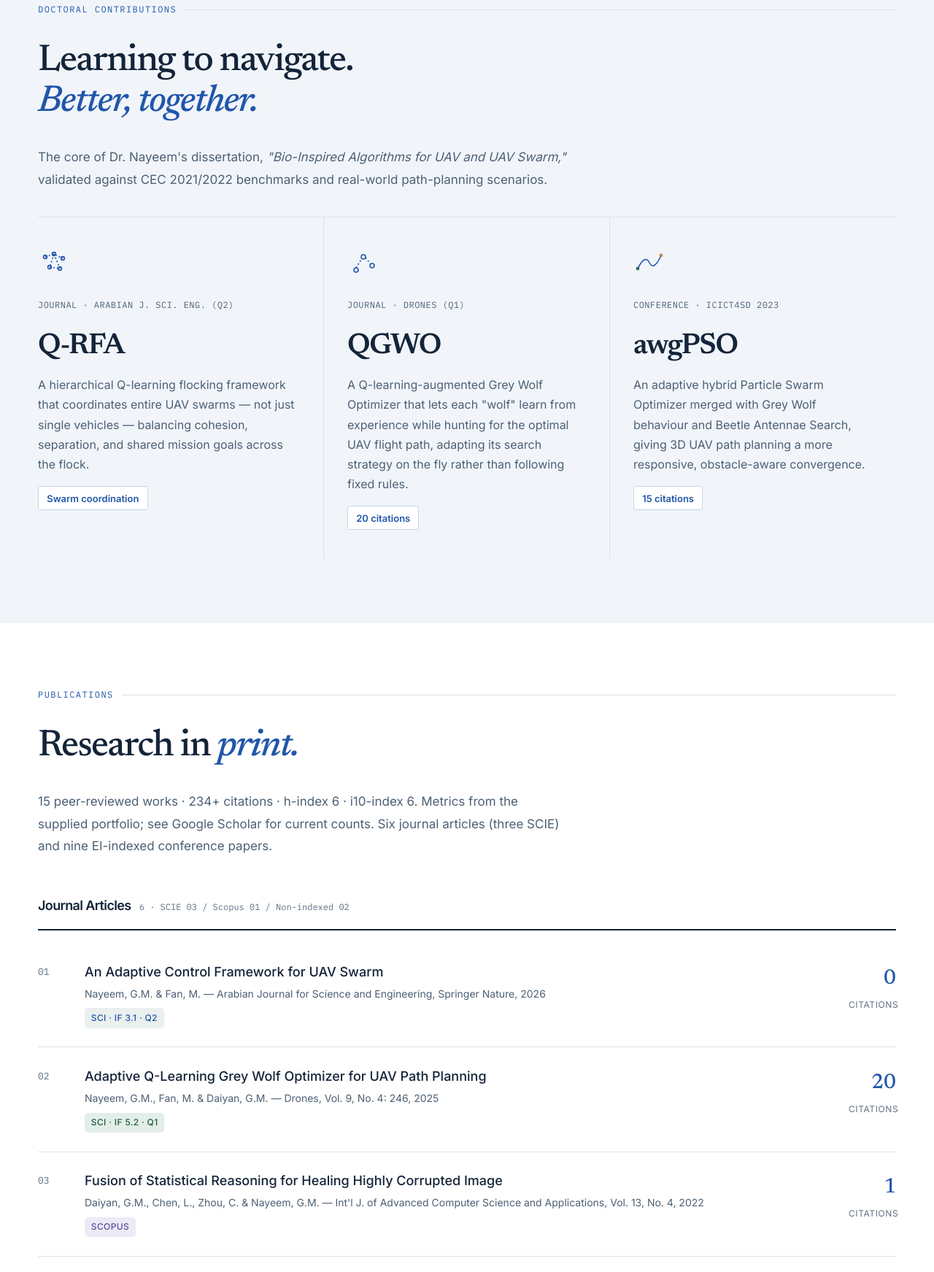
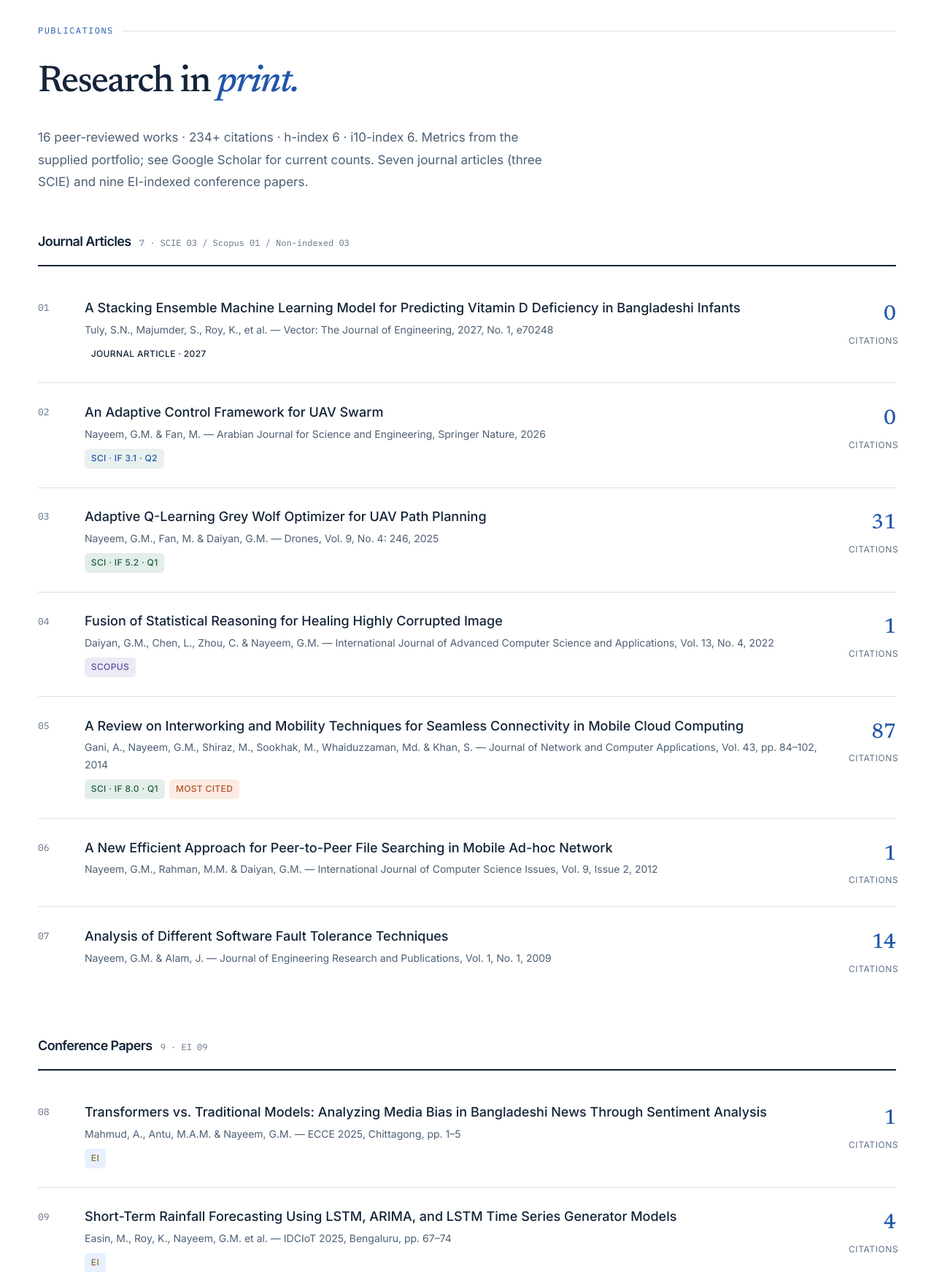
Before and after one commit to gmnctg/gmnctg.github.io, a plain HTML site: page index.html in a window 1280 px wide. Shown: the part 1921-3664 px from the top of the page at 73% size. Drawn offline with Linux system fonts and the light colour scheme.

Commit message:
Update index.html

````diff
--- a/index.html
+++ b/index.html
@@ -530,145 +530,232 @@ body{font-size:17px}h1,h2,h3{letter-spacing:-.035em}a,button{-webkit-tap-highlig
   </div>
 </section>
 
-<!-- RESEARCH -->
-<section id="research" class="alt">
-  <div class="inner">
-    <div class="section-label"><span class="section-label-text">Doctoral Contributions</span></div>
-    <h2 class="section-heading">Learning to navigate.<br><em>Better, together.</em></h2>
-    <p class="section-intro">The core of Dr. Nayeem's dissertation, <em>"Bio-Inspired Algorithms for UAV and UAV Swarm,"</em> validated against CEC 2021/2022 benchmarks and real-world path-planning scenarios.</p>
-    <div class="algo-grid">
-      <div class="algo-card">
-        <svg class="glyph" viewBox="0 0 44 44" fill="none" stroke="#3C6B60" stroke-width="1.6"><circle cx="10" cy="14" r="2.4"/><circle cx="22" cy="10" r="2.4"/><circle cx="34" cy="16" r="2.4"/><circle cx="16" cy="28" r="2.4"/><circle cx="30" cy="30" r="2.4"/><path d="M10 14 L22 10 L34 16 M16 28 L30 30 M22 10 L16 28 M22 10 L30 30" stroke-dasharray="2 3"/></svg>
-        <div class="algo-sub">Journal · Arabian J. Sci. Eng. (Q2)</div>
-        <h3>Q-RFA</h3>
-        <p>A hierarchical Q-learning flocking framework that coordinates entire UAV swarms — not just single vehicles — balancing cohesion, separation, and shared mission goals across the flock.</p>
-        <span class="algo-tag">Swarm coordination</span>
-      </div>
-      <div class="algo-card">
-        <svg class="glyph" viewBox="0 0 44 44" fill="none" stroke="#3C6B60" stroke-width="1.6"><circle cx="12" cy="32" r="3"/><circle cx="22" cy="14" r="3"/><circle cx="34" cy="26" r="3"/><path d="M12 29 L20 16 M25 15 L32 24" stroke-dasharray="2 3"/></svg>
-        <div class="algo-sub">Journal · Drones (Q1)</div>
-        <h3>QGWO</h3>
-        <p>A Q-learning-augmented Grey Wolf Optimizer that lets each "wolf" learn from experience while hunting for the optimal UAV flight path, adapting its search strategy on the fly rather than following fixed rules.</p>
-        <span class="algo-tag">20 citations</span>
-      </div>
-      <div class="algo-card">
-        <svg class="glyph" viewBox="0 0 44 44" fill="none" stroke="#3C6B60" stroke-width="1.6"><path d="M6 30 Q16 10 22 22 Q28 34 38 12" stroke-linecap="round"/><circle cx="6" cy="30" r="2.4" fill="#3C6B60" stroke="none"/><circle cx="38" cy="12" r="2.4" fill="#B98F55" stroke="none"/></svg>
-        <div class="algo-sub">Conference · ICICT4SD 2023</div>
-        <h3>awgPSO</h3>
-        <p>An adaptive hybrid Particle Swarm Optimizer merged with Grey Wolf behaviour and Beetle Antennae Search, giving 3D UAV path planning a more responsive, obstacle-aware convergence.</p>
-        <span class="algo-tag">15 citations</span>
-      </div>
-
-    </div>
-  </div>
-</section>
-
+```html
 <!-- PUBLICATIONS -->
 <section id="publications">
-  <div class="section-label"><span class="section-label-text">Publications</span></div>
+  <div class="section-label">
+    <span class="section-label-text">Publications</span>
+  </div>
+
   <h2 class="section-heading">Research in <em>print.</em></h2>
-  <p class="section-intro">15 peer-reviewed works · 234+ citations · h-index 6 · i10-index 6. Metrics from the supplied portfolio; see Google Scholar for current counts. Six journal articles (three SCIE) and nine EI-indexed conference papers.</p>
+
+  <p class="section-intro">
+    16 peer-reviewed works · 234+ citations · h-index 6 · i10-index 6.
+    Metrics from the supplied portfolio; see Google Scholar for current counts.
+    Seven journal articles (three SCIE) and nine EI-indexed conference papers.
+  </p>
 
   <div class="pub-group">
-    <div class="pub-group-title"><h3>Journal Articles</h3><span class="count mono">6 · SCIE 03 / Scopus 01 / Non-indexed 02</span></div>
+    <div class="pub-group-title">
+      <h3>Journal Articles</h3>
+      <span class="count mono">7 · SCIE 03 / Scopus 01 / Non-indexed 03</span>
+    </div>
 
+    <!-- NEWEST JOURNAL PUBLICATION -->
     <div class="pub-item">
       <div class="pub-num mono">01</div>
       <div class="pub-body">
-        <div class="pub-title"><a href="https://doi.org/10.1007/s13369-026-11363-2" target="_blank" rel="noopener noreferrer">An Adaptive Control Framework for UAV Swarm</a></div>
-        <div class="pub-venue">Nayeem, G.M. &amp; Fan, M. — Arabian Journal for Science and Engineering, Springer Nature, 2026</div>
-        <div class="pub-badges"><span class="badge badge-q2">SCI · IF 3.1 · Q2</span></div>
+        <div class="pub-title">
+          <a href="https://doi.org/10.1049/tje2.70248"
+             target="_blank"
+             rel="noopener noreferrer">
+            A Stacking Ensemble Machine Learning Model for Predicting Vitamin D Deficiency in Bangladeshi Infants
+          </a>
+        </div>
+        <div class="pub-venue">
+          Tuly, S.N., Majumder, S., Roy, K., et al. —
+          Vector: The Journal of Engineering, 2027, No. 1, e70248
+        </div>
+        <div class="pub-badges">
+          <span class="badge">Journal Article · 2027</span>
+        </div>
       </div>
-      <div class="pub-cite"><div class="n">0</div><div class="l">Citations</div></div>
+      <div class="pub-cite">
+        <div class="n">0</div>
+        <div class="l">Citations</div>
+      </div>
     </div>
 
+    <!-- EXISTING JOURNAL PUBLICATIONS -->
     <div class="pub-item">
       <div class="pub-num mono">02</div>
       <div class="pub-body">
-        <div class="pub-title"><a href="https://doi.org/10.3390/drones9040246" target="_blank" rel="noopener noreferrer">Adaptive Q-Learning Grey Wolf Optimizer for UAV Path Planning</a></div>
-        <div class="pub-venue">Nayeem, G.M., Fan, M. &amp; Daiyan, G.M. — Drones, Vol. 9, No. 4: 246, 2025</div>
-        <div class="pub-badges"><span class="badge badge-q1">SCI · IF 5.2 · Q1</span></div>
+        <div class="pub-title">
+          <a href="https://doi.org/10.1007/s13369-026-11363-2"
+             target="_blank" rel="noopener noreferrer">
+            An Adaptive Control Framework for UAV Swarm
+          </a>
+        </div>
+        <div class="pub-venue">
+          Nayeem, G.M. &amp; Fan, M. — Arabian Journal for Science and Engineering, Springer Nature, 2026
+        </div>
+        <div class="pub-badges">
+          <span class="badge badge-q2">SCI · IF 3.1 · Q2</span>
+        </div>
       </div>
-      <div class="pub-cite"><div class="n">20</div><div class="l">Citations</div></div>
+      <div class="pub-cite">
+        <div class="n">0</div>
+        <div class="l">Citations</div>
+      </div>
     </div>
 
     <div class="pub-item">
       <div class="pub-num mono">03</div>
       <div class="pub-body">
-        <div class="pub-title"><a href="https://doi.org/10.14569/IJACSA.2022.0130472" target="_blank" rel="noopener noreferrer">Fusion of Statistical Reasoning for Healing Highly Corrupted Image</a></div>
-        <div class="pub-venue">Daiyan, G.M., Chen, L., Zhou, C. &amp; Nayeem, G.M. — Int'l J. of Advanced Computer Science and Applications, Vol. 13, No. 4, 2022</div>
-        <div class="pub-badges"><span class="badge badge-scopus">Scopus</span></div>
+        <div class="pub-title">
+          <a href="https://doi.org/10.3390/drones9040246"
+             target="_blank" rel="noopener noreferrer">
+            Adaptive Q-Learning Grey Wolf Optimizer for UAV Path Planning
+          </a>
+        </div>
+        <div class="pub-venue">
+          Nayeem, G.M., Fan, M. &amp; Daiyan, G.M. — Drones, Vol. 9, No. 4: 246, 2025
+        </div>
+        <div class="pub-badges">
+          <span class="badge badge-q1">SCI · IF 5.2 · Q1</span>
+        </div>
       </div>
-      <div class="pub-cite"><div class="n">1</div><div class="l">Citations</div></div>
+      <div class="pub-cite">
+        <div class="n">31</div>
+        <div class="l">Citations</div>
+      </div>
     </div>
 
     <div class="pub-item">
       <div class="pub-num mono">04</div>
       <div class="pub-body">
-        <div class="pub-title"><a href="https://doi.org/10.1016/j.jnca.2014.04.009" target="_blank" rel="noopener noreferrer">A Review on Interworking and Mobility Techniques for Seamless Connectivity in Mobile Cloud Computing</a></div>
-        <div class="pub-venue">Gani, A., Nayeem, G.M., Shiraz, M., Sookhak, M., Whaiduzzaman, Md. &amp; Khan, S. — Journal of Network and Computer Applications, Vol. 43, pp. 84–102, 2014</div>
-        <div class="pub-badges"><span class="badge badge-q1">SCI · IF 8.0 · Q1</span><span class="badge badge-best">Most Cited</span></div>
+        <div class="pub-title">
+          <a href="https://doi.org/10.14569/IJACSA.2022.0130472"
+             target="_blank" rel="noopener noreferrer">
+            Fusion of Statistical Reasoning for Healing Highly Corrupted Image
+          </a>
+        </div>
+        <div class="pub-venue">
+          Daiyan, G.M., Chen, L., Zhou, C. &amp; Nayeem, G.M. —
+          International Journal of Advanced Computer Science and Applications, Vol. 13, No. 4, 2022
+        </div>
+        <div class="pub-badges">
+          <span class="badge badge-scopus">Scopus</span>
+        </div>
       </div>
-      <div class="pub-cite"><div class="n">87</div><div class="l">Citations</div></div>
+      <div class="pub-cite">
+        <div class="n">1</div>
+        <div class="l">Citations</div>
+      </div>
     </div>
 
     <div class="pub-item">
       <div class="pub-num mono">05</div>
       <div class="pub-body">
-        <div class="pub-title">A New Efficient Approach for Peer-to-Peer File Searching in Mobile Ad-hoc Network</div>
-        <div class="pub-venue">Nayeem, G.M., Rahman, M.M. &amp; Daiyan, G.M. — International Journal of Computer Science Issues, Vol. 9, Issue 2, 2012</div>
+        <div class="pub-title">
+          <a href="https://doi.org/10.1016/j.jnca.2014.04.009"
+             target="_blank" rel="noopener noreferrer">
+            A Review on Interworking and Mobility Techniques for Seamless Connectivity in Mobile Cloud Computing
+          </a>
+        </div>
+        <div class="pub-venue">
+          Gani, A., Nayeem, G.M., Shiraz, M., Sookhak, M., Whaiduzzaman, Md. &amp; Khan, S. —
+          Journal of Network and Computer Applications, Vol. 43, pp. 84–102, 2014
+        </div>
+        <div class="pub-badges">
+          <span class="badge badge-q1">SCI · IF 8.0 · Q1</span>
+          <span class="badge badge-best">Most Cited</span>
+        </div>
       </div>
-      <div class="pub-cite"><div class="n">1</div><div class="l">Citations</div></div>
+      <div class="pub-cite">
+        <div class="n">87</div>
+        <div class="l">Citations</div>
+      </div>
     </div>
 
     <div class="pub-item">
       <div class="pub-num mono">06</div>
       <div class="pub-body">
-        <div class="pub-title">Analysis of Different Software Fault Tolerance Techniques</div>
-        <div class="pub-venue">Nayeem, G.M. &amp; Alam, J. — Journal of Engineering Research and Publications, Vol. 1, No. 1, 2009</div>
+        <div class="pub-title">
+          A New Efficient Approach for Peer-to-Peer File Searching in Mobile Ad-hoc Network
+        </div>
+        <div class="pub-venue">
+          Nayeem, G.M., Rahman, M.M. &amp; Daiyan, G.M. —
+          International Journal of Computer Science Issues, Vol. 9, Issue 2, 2012
+        </div>
       </div>
-      <div class="pub-cite"><div class="n">14</div><div class="l">Citations</div></div>
+      <div class="pub-cite">
+        <div class="n">1</div>
+        <div class="l">Citations</div>
+      </div>
     </div>
-  </div>
-
-  <div class="pub-group">
-    <div class="pub-group-title"><h3>Conference Papers</h3><span class="count mono">9 · EI 09</span></div>
 
     <div class="pub-item">
       <div class="pub-num mono">07</div>
       <div class="pub-body">
-        <div class="pub-title"><a href="https://doi.org/10.1109/ECCE64574.2025.11013784" target="_blank" rel="noopener noreferrer">Transformers vs. Traditional Models: Analyzing Media Bias in Bangladeshi News Through Sentiment Analysis</a></div>
-        <div class="pub-venue">Mahmud, A., Antu, M.A.M. &amp; Nayeem, G.M. — ECCE 2025, Chittagong, pp. 1–5</div>
+        <div class="pub-title">
+          Analysis of Different Software Fault Tolerance Techniques
+        </div>
+        <div class="pub-venue">
+          Nayeem, G.M. &amp; Alam, J. —
+          Journal of Engineering Research and Publications, Vol. 1, No. 1, 2009
+        </div>
+      </div>
+      <div class="pub-cite">
+        <div class="n">14</div>
+        <div class="l">Citations</div>
+      </div>
+    </div>
+  </div>
+
+  <!-- CONFERENCE PAPERS: PRESERVED -->
+  <div class="pub-group">
+    <div class="pub-group-title">
+      <h3>Conference Papers</h3>
+      <span class="count mono">9 · EI 09</span>
+    </div>
+
+    <div class="pub-item">
+      <div class="pub-num mono">08</div>
+      <div class="pub-body">
+        <div class="pub-title">
+          <a href="https://doi.org/10.1109/ECCE64574.2025.11013784"
+             target="_blank" rel="noopener noreferrer">
+            Transformers vs. Traditional Models: Analyzing Media Bias in Bangladeshi News Through Sentiment Analysis
+          </a>
+        </div>
+        <div class="pub-venue">
+          Mahmud, A., Antu, M.A.M. &amp; Nayeem, G.M. — ECCE 2025, Chittagong, pp. 1–5
+        </div>
         <div class="pub-badges"><span class="badge badge-ei">EI</span></div>
       </div>
       <div class="pub-cite"><div class="n">1</div><div class="l">Citations</div></div>
     </div>
 
     <div class="pub-item">
-      <div class="pub-num mono">08</div>
+      <div class="pub-num mono">09</div>
       <div class="pub-body">
-        <div class="pub-title"><a href="https://doi.org/10.1109/IDCIOT64235.2025.10915165" target="_blank" rel="noopener noreferrer">Short-Term Rainfall Forecasting Using LSTM, ARIMA, and LSTM Time Series Generator Models</a></div>
-        <div class="pub-venue">Easin, M., Roy, K., Nayeem, G.M. et al. — IDCIoT 2025, Bengaluru, pp. 67–74</div>
+        <div class="pub-title">
+          <a href="https://doi.org/10.1109/IDCIOT64235.2025.10915165"
+             target="_blank" rel="noopener noreferrer">
+            Short-Term Rainfall Forecasting Using LSTM, ARIMA, and LSTM Time Series Generator Models
+          </a>
+        </div>
+        <div class="pub-venue">
+          Easin, M., Roy, K., Nayeem, G.M. et al. — IDCIoT 2025, Bengaluru, pp. 67–74
+        </div>
         <div class="pub-badges"><span class="badge badge-ei">EI</span></div>
       </div>
-      <div class="pub-cite"><div class="n">2</div><div class="l">Citations</div></div>
-    </div>
-
-    <div class="pub-item">
-      <div class="pub-num mono">09</div>
-      <div class="pub-body">
-        <div class="pub-title"><a href="https://doi.org/10.1145/3723178.3723249" target="_blank" rel="noopener noreferrer">A Time-Varying Grey Wolf Optimizer</a></div>
-        <div class="pub-venue">Nayeem, G.M., Kamal, MD.S.B., Daiyan, G.M. &amp; Khan, M.A. — ICCA '24, ACM, pp. 534–539</div>
-        <div class="pub-badges"><span class="badge badge-ei">EI</span></div>
-      </div>
-      <div class="pub-cite"><div class="n">1</div><div class="l">Citations</div></div>
+      <div class="pub-cite"><div class="n">4</div><div class="l">Citations</div></div>
     </div>
 
     <div class="pub-item">
       <div class="pub-num mono">10</div>
       <div class="pub-body">
-        <div class="pub-title"><a href="https://doi.org/10.1109/ICCIT60459.2023.10441088" target="_blank" rel="noopener noreferrer">Enhanced Particle Swarm Optimization for UAV Path Planning</a></div>
-        <div class="pub-venue">Nayeem, G.M., Khan, M.A., Fahad, K.S., Daiyan, G.M. &amp; Dhrubo, S.A.M. — ICCIT 2023, Cox's Bazar, pp. 1–4</div>
+        <div class="pub-title">
+          <a href="https://doi.org/10.1145/3723178.3723249"
+             target="_blank" rel="noopener noreferrer">
+            A Time-Varying Grey Wolf Optimizer
+          </a>
+        </div>
+        <div class="pub-venue">
+          Nayeem, G.M., Kamal, MD.S.B., Daiyan, G.M. &amp; Khan, M.A. — ICCA '24, ACM, pp. 534–539
+        </div>
         <div class="pub-badges"><span class="badge badge-ei">EI</span></div>
       </div>
       <div class="pub-cite"><div class="n">2</div><div class="l">Citations</div></div>
@@ -677,54 +764,113 @@ body{font-size:17px}h1,h2,h3{letter-spacing:-.035em}a,button{-webkit-tap-highlig
     <div class="pub-item">
       <div class="pub-num mono">11</div>
       <div class="pub-body">
-        <div class="pub-title"><a href="https://doi.org/10.1109/ICICT4SD59951.2023.10303551" target="_blank" rel="noopener noreferrer">UAV Path Planning with an Adaptive Hybrid PSO</a></div>
-        <div class="pub-venue">Nayeem, G.M., Fan, M., Daiyan, G.M. &amp; Fahad, K.S. — ICICT4SD 2023, Dhaka</div>
+        <div class="pub-title">
+          <a href="https://doi.org/10.1109/ICCIT60459.2023.10441088"
+             target="_blank" rel="noopener noreferrer">
+            Enhanced Particle Swarm Optimization for UAV Path Planning
+          </a>
+        </div>
+        <div class="pub-venue">
+          Nayeem, G.M., Khan, M.A., Fahad, K.S., Daiyan, G.M. &amp; Dhrubo, S.A.M. — ICCIT 2023, Cox's Bazar, pp. 1–4
+        </div>
         <div class="pub-badges"><span class="badge badge-ei">EI</span></div>
       </div>
-      <div class="pub-cite"><div class="n">15</div><div class="l">Citations</div></div>
+      <div class="pub-cite"><div class="n">2</div><div class="l">Citations</div></div>
     </div>
 
     <div class="pub-item">
       <div class="pub-num mono">12</div>
       <div class="pub-body">
-        <div class="pub-title"><a href="https://doi.org/10.1109/ICICT4SD50815.2021.9396953" target="_blank" rel="noopener noreferrer">Vision System Actualization for Object Localization Robot</a></div>
-        <div class="pub-venue">Samdany, G., Nayeem, G.M., Lu, Y. &amp; Paul, N. — ICICT4SD 2021, pp. 91–94</div>
+        <div class="pub-title">
+          <a href="https://doi.org/10.1109/ICICT4SD59951.2023.10303551"
+             target="_blank" rel="noopener noreferrer">
+            UAV Path Planning with an Adaptive Hybrid PSO
+          </a>
+        </div>
+        <div class="pub-venue">
+          Nayeem, G.M., Fan, M., Daiyan, G.M. &amp; Fahad, K.S. — ICICT4SD 2023, Dhaka
+        </div>
+        <div class="pub-badges"><span class="badge badge-ei">EI</span></div>
+      </div>
+      <div class="pub-cite"><div class="n">20</div><div class="l">Citations</div></div>
+    </div>
+
+    <div class="pub-item">
+      <div class="pub-num mono">13</div>
+      <div class="pub-body">
+        <div class="pub-title">
+          <a href="https://doi.org/10.1109/ICICT4SD50815.2021.9396953"
+             target="_blank" rel="noopener noreferrer">
+            Vision System Actualization for Object Localization Robot
+          </a>
+        </div>
+        <div class="pub-venue">
+          Samdany, G., Nayeem, G.M., Lu, Y. &amp; Paul, N. — ICICT4SD 2021, pp. 91–94
+        </div>
         <div class="pub-badges"><span class="badge badge-ei">EI</span></div>
       </div>
       <div class="pub-cite"><div class="n">1</div><div class="l">Citations</div></div>
     </div>
 
     <div class="pub-item">
-      <div class="pub-num mono">13</div>
+      <div class="pub-num mono">14</div>
       <div class="pub-body">
-        <div class="pub-title"><a href="https://doi.org/10.1109/ICREST51555.2021.9331101" target="_blank" rel="noopener noreferrer">A Time-Varying Adaptive Inertia Weight Based Modified PSO Algorithm for UAV Path Planning</a></div>
-        <div class="pub-venue">Nayeem, G.M., Fan, M. &amp; Akhter, Y. — ICREST 2021, Dhaka, pp. 573–576</div>
-        <div class="pub-badges"><span class="badge badge-ei">EI</span><span class="badge badge-best">Highest-Cited Conference</span></div>
+        <div class="pub-title">
+          <a href="https://doi.org/10.1109/ICREST51555.2021.9331101"
+             target="_blank" rel="noopener noreferrer">
+            A Time-Varying Adaptive Inertia Weight Based Modified PSO Algorithm for UAV Path Planning
+          </a>
+        </div>
+        <div class="pub-venue">
+          Nayeem, G.M., Fan, M. &amp; Akhter, Y. — ICREST 2021, Dhaka, pp. 573–576
+        </div>
+        <div class="pub-badges">
+          <span class="badge badge-ei">EI</span>
+          <span class="badge badge-best">Highest-Cited Conference</span>
+        </div>
       </div>
-      <div class="pub-cite"><div class="n">65</div><div class="l">Citations</div></div>
+      <div class="pub-cite"><div class="n">69</div><div class="l">Citations</div></div>
     </div>
 
     <div class="pub-item">
-      <div class="pub-num mono">14</div>
+      <div class="pub-num mono">15</div>
       <div class="pub-body">
-        <div class="pub-title"><a href="https://doi.org/10.1007/978-3-030-52856-0_14" target="_blank" rel="noopener noreferrer">A Modified Particle Swarm Optimization for Autonomous UAV Path Planning in 3D Environment</a></div>
-        <div class="pub-venue">Nayeem, G.M., Fan, M., Li, S. &amp; Ahammad, K. — ICONCS, Springer, Cham, Dhaka, 2020</div>
-        <div class="pub-badges"><span class="badge badge-best">Best Paper Award</span><span class="badge badge-ei">EI</span></div>
+        <div class="pub-title">
+          <a href="https://doi.org/10.1007/978-3-030-52856-0_14"
+             target="_blank" rel="noopener noreferrer">
+            A Modified Particle Swarm Optimization for Autonomous UAV Path Planning in 3D Environment
+          </a>
+        </div>
+        <div class="pub-venue">
+          Nayeem, G.M., Fan, M., Li, S. &amp; Ahammad, K. — ICONCS, Springer, Cham, Dhaka, 2020
+        </div>
+        <div class="pub-badges">
+          <span class="badge badge-best">Best Paper Award</span>
+          <span class="badge badge-ei">EI</span>
+        </div>
       </div>
       <div class="pub-cite"><div class="n">11</div><div class="l">Citations</div></div>
     </div>
 
     <div class="pub-item">
-      <div class="pub-num mono">15</div>
+      <div class="pub-num mono">16</div>
       <div class="pub-body">
-        <div class="pub-title"><a href="https://doi.org/10.1109/ICIEV.2012.6317546" target="_blank" rel="noopener noreferrer">An Efficient Key Agreement Scheme for Infrastructure Less Wireless Network (ILWN)</a></div>
-        <div class="pub-venue">Nayeem, G.M., Khan, A.R. &amp; Mottalib, M.A. — ICIEV 2012, pp. 271–275</div>
+        <div class="pub-title">
+          <a href="https://doi.org/10.1109/ICIEV.2012.6317546"
+             target="_blank" rel="noopener noreferrer">
+            An Efficient Key Agreement Scheme for Infrastructure Less Wireless Network (ILWN)
+          </a>
+        </div>
+        <div class="pub-venue">
+          Nayeem, G.M., Khan, A.R. &amp; Mottalib, M.A. — ICIEV 2012, pp. 271–275
+        </div>
         <div class="pub-badges"><span class="badge badge-ei">EI</span></div>
       </div>
       <div class="pub-cite"><div class="n">1</div><div class="l">Citations</div></div>
     </div>
   </div>
 </section>
+```
 
 <!-- EXPERIENCE -->
 <section id="experience" class="alt">
````
